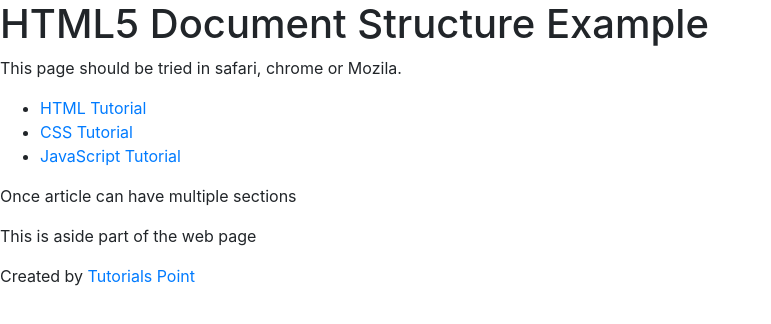
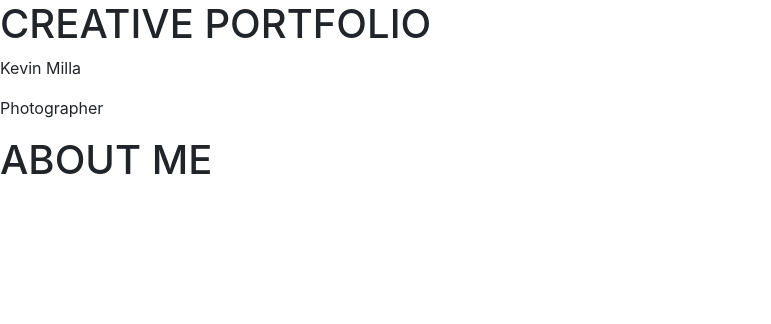
Before and after one commit to milesprod/milesprod.github.io, a plain HTML site: page index.html in a window 1280 px wide. Shown: the whole page, without its empty margins (0-771 px from the left). Drawn offline with nearby package versions, Linux system fonts and the light colour scheme.

Commit message:
Update index.html

```diff
--- a/index.html
+++ b/index.html
@@ -11,31 +11,10 @@
 
 
     <body>
-        <header role = "banner">
-            <h1>HTML5 Document Structure Example</h1>
-            <p>This page should be tried in safari, chrome or Mozila.</p>
-        </header>
+        <h1>CREATIVE PORTFOLIO</h1>
+        <p>Kevin Milla</p>
+        <p>Photographer</p>
 
-        <nav>
-            <ul>
-                <li><a href = "https://www.tutorialspoint.com/html">HTML Tutorial</a></li>
-                <li><a href = "https://www.tutorialspoint.com/css">CSS Tutorial</a></li>
-                <li><a href = "https://www.tutorialspoint.com/javascript">JavaScript Tutorial</a></li>
-            </ul>
-        </nav>
-
-        <article>
-            <section>
-                <p>Once article can have multiple sections</p>
-            </section>
-        </article>
-
-        <aside>
-            <p>This is  aside part of the web page</p>
-        </aside>
-
-        <footer>
-            <p>Created by <a href = "https://tutorialspoint.com/">Tutorials Point</a></p>
-        </footer>
+        <h1>ABOUT ME</h1>
     </body>
 </html>
```
